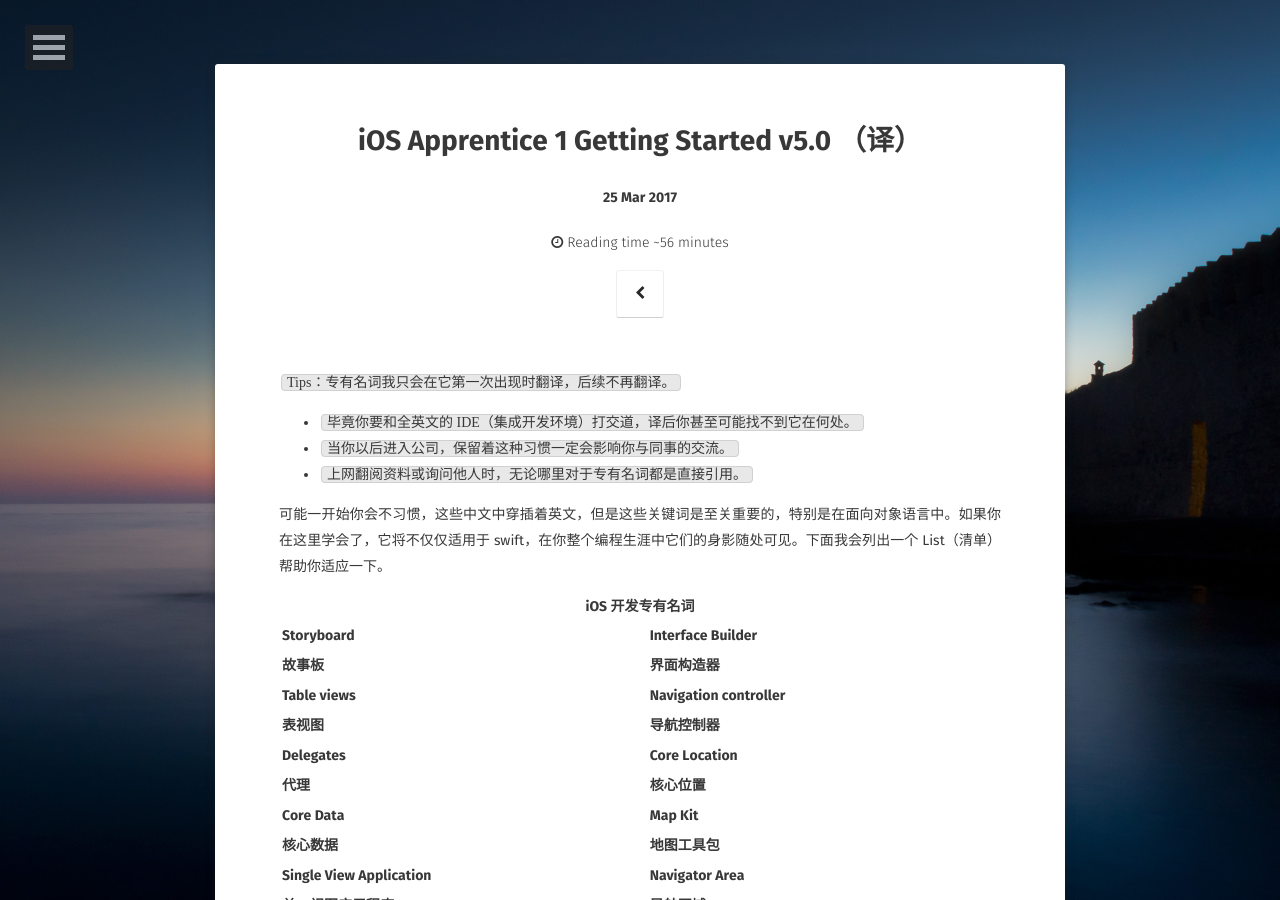
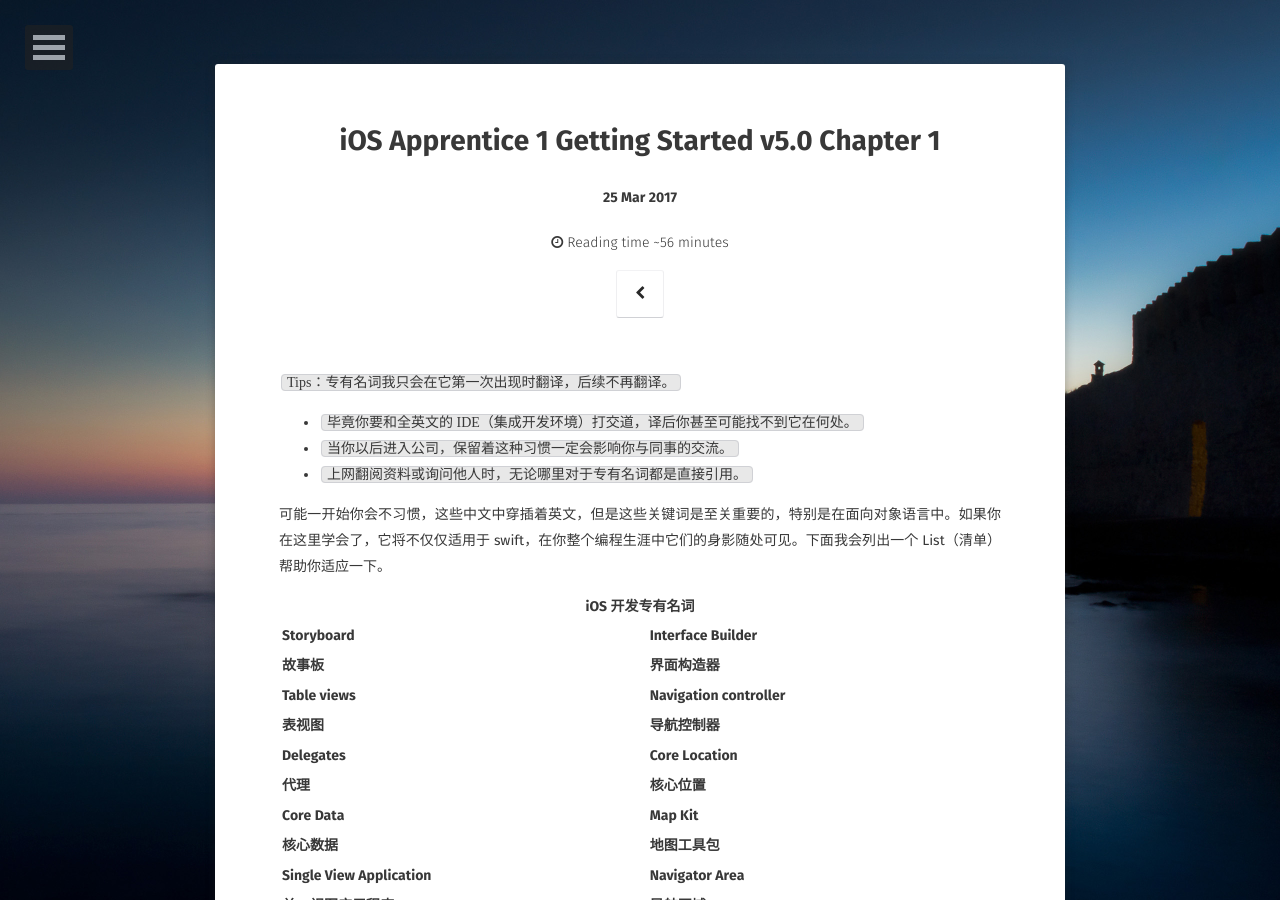
Before and after one commit to AurevoirXavier/deprecated-AurevoirXavier.github.io, a Jekyll site: the page built from _posts/2017-3-25-iOSApprenticeChapter1.md, in a window 1280 px wide and 900 px high. Built offline with Jekyll 4.4.1, drawn with Linux system fonts in a browser that asks for light colours; some web fonts are replaced; comment, search, counter and statistics services are not loaded.

Commit message:
11:38/03/26/2017

```diff
--- a/_posts/2017-3-25-iOSApprenticeChapter1.md
+++ b/_posts/2017-3-25-iOSApprenticeChapter1.md
@@ -1,8 +1,8 @@
 ---
 layout: post
-title: "iOS Apprentice 1 Getting Started v5.0 （译）"
+title: "iOS Apprentice 1 Getting Started v5.0 Chapter 1"
 date:   2017-03-25
-excerpt: "第一章"
+excerpt: "第一章，译完"
 tags: [program, iOS, translate]
 comments: true
 ---
```
Also changed, not shown: _posts/2017-3-25-iOSApprenticeChapter1ResourcesSourceCode.md (+1 -1 lines).
